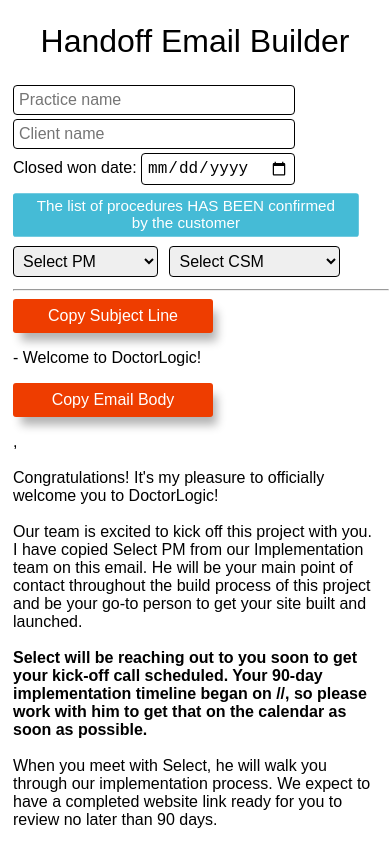
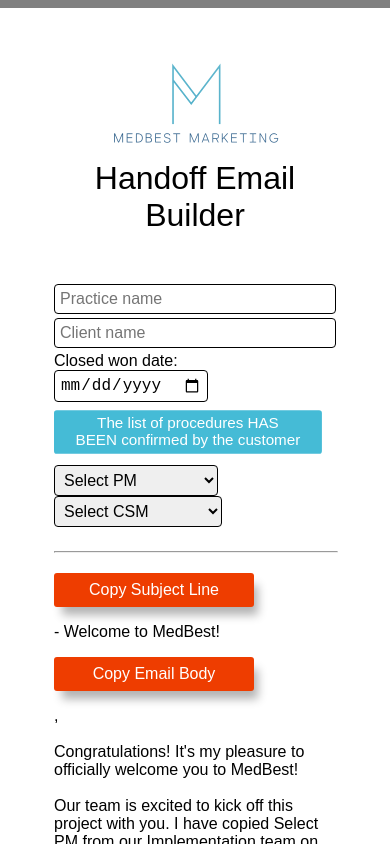
Before and after one commit to LandonLechner/Handoff-Email-Builder, a plain HTML site: page index.html in a window 390 px wide. Both pictures are taken after a click on the button "The list of procedures HAS BEEN confirmed by the customer". Shown: the top 844 px of the page. Drawn offline with Linux system fonts and the light colour scheme.

Commit message:
Created fake company and names, updated outer UI

```diff
--- a/index.html
+++ b/index.html
@@ -3,12 +3,16 @@
 <head>
     <meta charset="UTF-8">
     <meta name="viewport" content="width=device-width, initial-scale=1.0">
-    <title>Copy Text Example</title>
+    <title>MedBest Marketing Handoff Email Builder</title>
     <link rel="stylesheet" href="styles.css">
 </head>
 <body>
     <div class="container">
-    	<h1>Handoff Email Builder</h1>
+        <div class="allElements">
+            <div class="title">
+            <img src="./MedBest Logo.png" width="175px">
+            <h1>Handoff Email Builder</h1>
+            </div>
 	    <form>
 	        <input autocomplete="off" type="text" id="practice" placeholder="Practice name" style="width:270px">
     	    <input autocomplete="off" type="text" id="client" placeholder="Client name" style="width:270px">
@@ -23,29 +27,33 @@
     	    </div>
     	    <select name="pm" id="pm">
     	        <option selected disabled value="Select PM">Select PM</option>
-                <option value="Becca Freeman">Becca Freeman</option>
-                <option value="Jessica Wright">Jessica Wright</option>
+                <option value="Jonathan Whitfield">Jonathan Whitfield</option>
+                <option value="Robert Shah">Robert Shah</option>
+                <option value="Ruby Blackwood">Ruby Blackwood</option>
+                <option value="Veronica Holt">Veronica Holt</option>
+                <option value="Marcus Anderson">Marcus Anderson</option>
             </select>
     	    <select name="csm" id="csm">
     	        <option selected disabled value="Select CSM">Select CSM</option>
-	            <option value="Amanda Baugh">Amanda Baugh</option>
-                <option value="Cassandra Wilson">Cassandra Wilson</option>
-                <option value="Emily Kearley">Emily Kearley</option>
-                <option value="Ernesto Valles">Ernesto Valles</option>
-                <option value="Isaiah Pointer">Isaiah Pointer</option>
-                <option value="Isiah Flora">Isiah Flora</option>
-                <option value="Jon Ketchum">Jon Ketchum</option>
-                <option value="Luis Morabito">Luis Morabito</option>
-                <option value="Samantha Garrison">Samantha Garrison</option>
-                <option value="Sam Preston">Sam Preston</option>
-                <option value="Tjay Davenport">Tjay Davenport</option>
+	            <option value="Erica Maginnis">Erica Maginnis</option>
+                <option value="Michael Buskirk">Michael Buskirk</option>
+                <option value="Jordan Dalton">Jordan Dalton</option>
+                <option value="Annie Valencia">Annie Valencia</option>
+                <option value="Mary Curtis">Mary Curtis</option>
+                <option value="Johnny Ziegler">Johnny Ziegler</option>
+                <option value="Fernando Sanchez">Fernando Sanchez</option>
+                <option value="Vicki Paul">Vicki Paul</option>
+                <option value="Jon Moore">Jon Moore</option>
+                <option value="Cris Hundley">Cris Hundley</option>
+                <option value="Kim Johnson">Kim Johnson</option>
             </select>
 	    </form>
         <hr>
-        <button class="copyButton" id="copyButton">Copy Subject Line</button>
-        <p id="emailSubject"></p>
-        <button class="copyButton" id="copyButton2">Copy Email Body</button>
-        <p id="emailBody"></p>
+            <button class="copyButton" id="copyButton">Copy Subject Line</button>
+            <p id="emailSubject"></p>
+            <button class="copyButton" id="copyButton2">Copy Email Body</button>
+            <p id="emailBody"></p>
+        </div>
     </div>
     <script src="script.js"></script>
 </body>
--- a/script.js
+++ b/script.js
@@ -35,7 +35,7 @@ window.onload = function ()
         let hesheUpper;
         let himher;
 
-        if (pm === "Becca Freeman" || pm === "Jessica Wright") {
+        if (pm === "Veronica Holt" || pm === "Ruby Blackwood") {
             heshe = "she";
             hesheUpper = "She";
             himher = "her";
@@ -49,7 +49,7 @@ window.onload = function ()
             proceduresLink = "";
         } else {
             proceduresLink = `<strong>To prepare for our kickoff call, please complete the
-            <a href="https://forms.monday.com/forms/a5067d536c614bf4656e6bca66414530?r=use1">Procedure List Form</a>,
+            <a href="https://www.docusign.com/blog/types-healthcare-consent-forms">Procedure List Form</a>,
             which will guide the creation of your website's service list.
             As you select services, keep in mind you are contracted for ${procedureQuantity}.
             This will allow us to create a focused and effective service list for your website</strong>.
@@ -57,7 +57,7 @@ window.onload = function ()
         }
 
         let emailSubject = document.querySelector("#emailSubject").innerHTML =
-            `<p>${practice} - Welcome to DoctorLogic!</p>`;
+            `<p>${practice} - Welcome to MedBest!</p>`;
 
         document.querySelector('#copyButton').style.display = "block";
         document.querySelector('#copyButton2').style.display = "block";
@@ -66,7 +66,7 @@ window.onload = function ()
             `${client},
             <br>
             <br>
-            Congratulations! It's my pleasure to officially welcome you to DoctorLogic!
+            Congratulations! It's my pleasure to officially welcome you to MedBest!
             <br>
             <br>
             Our team is excited to kick off this project with you.
@@ -95,7 +95,7 @@ window.onload = function ()
             <br>
             <br>
             ${proceduresLink}
-            Thanks for choosing DoctorLogic. We are proud to partner with you for your digital marketing needs!
+            Thanks for choosing MedBest. We are proud to partner with you for your digital marketing needs!
             `;
     }
 
--- a/styles.css
+++ b/styles.css
@@ -1,16 +1,41 @@
 body {
     font-family: Arial, sans-serif;
-    padding: 5px;
+    background: gray;
+}
+
+.container {
+    display: flex;
+    justify-content: center;
+}
+
+.allElements {
+    max-width: 750px;
+    padding: 0 60px;
+    background: white;
+    box-shadow: 6px 10px 10px -2px rgba(0,0,0,0.3);
+    width: 100%;
+}
+
+.title {
+    display: flex;
+    flex-direction: column;
+    justify-content: center;
+    align-items: center;
+}
+
+img {
+    margin-top: 50px;
 }
 
 h1 {
     text-align: center;
-    margin: 10px 0 25px 0;
     font-weight: 200;
+    margin: 10px 0 50px;
 }
 
 hr {
-    width: 96vw;
+    width: 100%;
+    margin: 20px 0;
 }
 
 form input, form select {
@@ -26,7 +51,7 @@ form input, form select {
 }
 
 #pm {
-    margin-right: 7px;
+    margin: 2px 10px 0 0;
 }
 
 #serviceQuantity {
@@ -54,7 +79,7 @@ form input, form select {
     transform-origin: 0;
 }
 
-.proceduresToggleOff:hover {
+.proceduresToggleOff:hover, .proceduresToggleOn:hover{
     background-position: left bottom;
     background-color: #07A3C8;
     border: 2px solid #07A3C8;
@@ -75,12 +100,6 @@ form input, form select {
     transform: scale(0.95);
     margin-left: 0;
     transform-origin: 0;
-}
-
-.proceduresToggleOn:hover {
-    background-position: left bottom;
-    background-color: #07A3C8;
-    border: 2px solid #07A3C8;
 }
 
 .copyButton {
@@ -116,12 +135,6 @@ form input, form select {
     transform: scale(0.90);
 }
 
-
-#message.hidden, #message2.hidden {
-    display: none;
+#emailBody {
+    padding-bottom: 20px;
 }
-
-#message, #message2 {
-    color: green;
-    font-weight: bold;
-}
```
Also changed, not shown: MedBest Logo.png (added).
